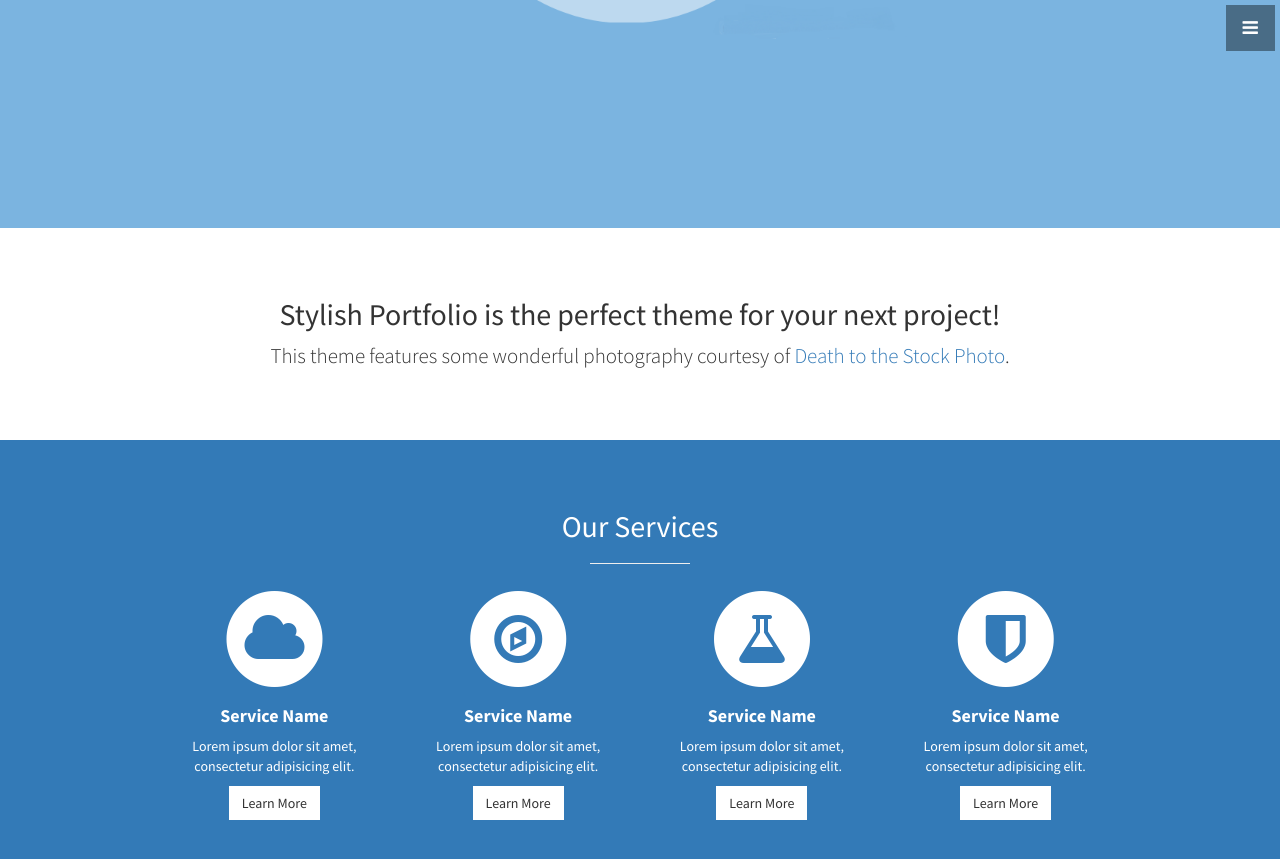
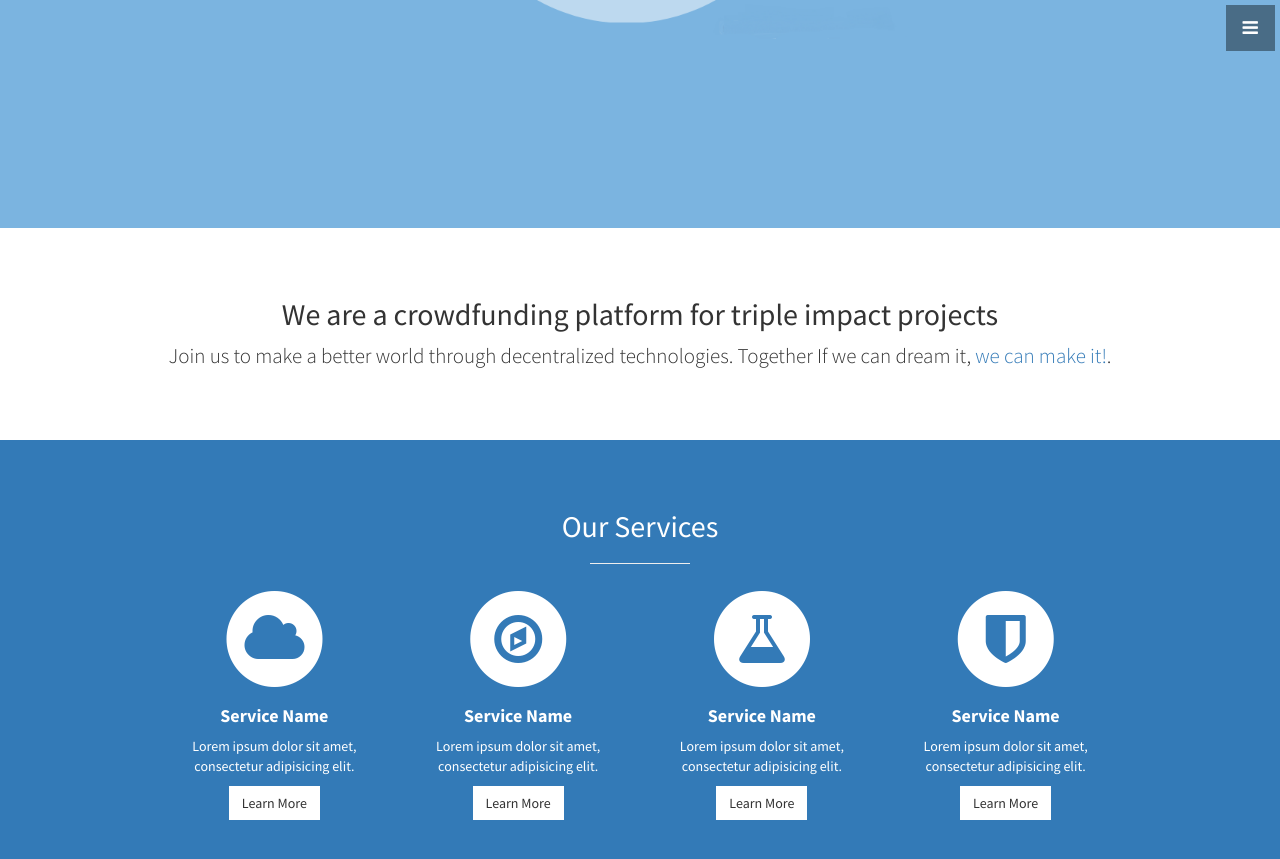
Before and after one commit to venphi/venphi.github.io, a Jekyll site: the page built from index.html, in a window 1280 px wide and 900 px high, scrolled down 672 px. Shown: the top 859 px of the window. Built offline with Jekyll 4.4.1, drawn with Linux system fonts in a browser that asks for light colours.

Commit message:
change message

```diff
--- a/_includes/about.html
+++ b/_includes/about.html
@@ -2,8 +2,8 @@
   <div class="container">
     <div class="row">
       <div class="col-lg-12 text-center">
-        <h2>Stylish Portfolio is the perfect theme for your next project!</h2>
-        <p class="lead">This theme features some wonderful photography courtesy of <a target="_blank" href="http://join.deathtothestockphoto.com/">Death to the Stock Photo</a>.</p>
+        <h2>We are a crowdfunding platform for triple impact projects</h2>
+        <p class="lead">Join us to make a better world through decentralized technologies. Together If we can dream it, <a target="_blank" href="http://venphi.com/demo">we can make it!</a>.</p>
       </div>
     </div>
     <!-- /.row -->
```
